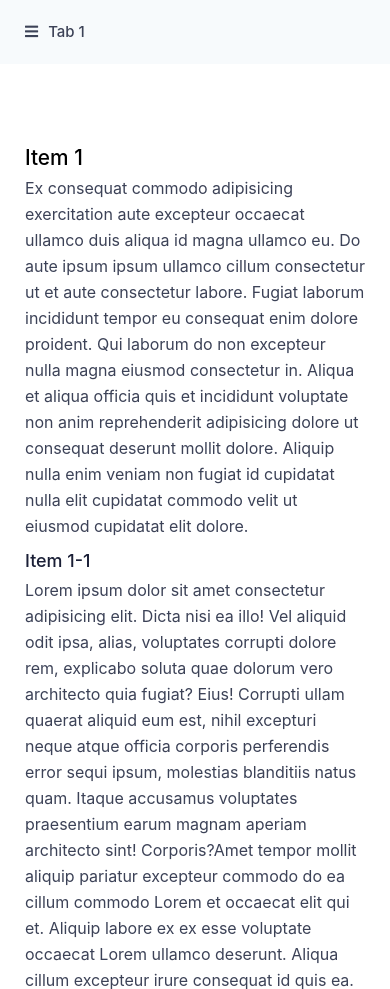
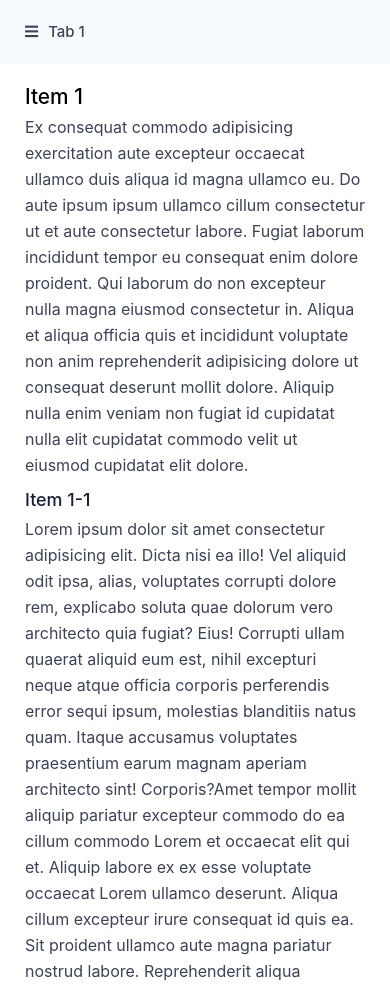
Before and after one commit to mawentowski/tripane, a plain HTML site: page index.html in a window 390 px wide. Shown: the top 989 px of the page. Before the commit the page ends 844 px from the top, so only its background shows below. Drawn offline with nearby package versions, Linux system fonts and the light colour scheme.

Commit message:
added pos-static class for when main-row is less than the 768 breakpoint

```diff
--- a/css/utilities.css
+++ b/css/utilities.css
@@ -7,6 +7,9 @@
 .pos-sticky {
     position: sticky;
     top: 0;
+}
+.pos-static {
+    position: static;
 }
 .pos-fixed {
     position: fixed;
--- a/js/add-remove-classes.js
+++ b/js/add-remove-classes.js
@@ -8,18 +8,22 @@ jQuery(document).ready(function($) {
     };
     if (ww <= 767) {
       $('.header').addClass('hidden');
+      $('.main-row').addClass('pos-static');
       $('.left-nav-col').addClass('pos-fixed-top-left');
       $('.left-nav-col').addClass('hidden');
       $('.toc-header').addClass('display-flex');
       $('.header').removeClass('display-flex');
+      $('.main-row').removeClass('pos-fixed');
       $('.left-nav-col').removeClass('display-flex');
       $('.left-nav-col').removeClass('pos-sticky');
     } else if (ww >= 768) {
       $('.header').removeClass('hidden');
+      $('.main-row').removeClass('pos-static');
       $('.left-nav-col').removeClass('pos-fixed-top-left');
       $('.left-nav-col').removeClass('hidden');
       $('.toc-header').removeClass('display-flex');
       $('.header').addClass('display-flex');
+      $('.main-row').addClass('pos-fixed');
       $('.left-nav-col').addClass('display-flex');
       $('.left-nav-col').addClass('pos-sticky');
     };
--- a/scss/main.scss
+++ b/scss/main.scss
@@ -160,7 +160,6 @@ body {
     }
     .main-row {
         display: flex;
-        position: fixed;
         top: 125px;
         .left-nav-col {
             z-index: 2000;
@@ -206,6 +205,7 @@ body {
                     line-height: 15px;
                     font-size: 15px;
                     font-weight: 400;
+                    padding: 8px;
                 }
             }
             .left-nav {
```
Also changed, not shown: css/main.css, 1 other file.
